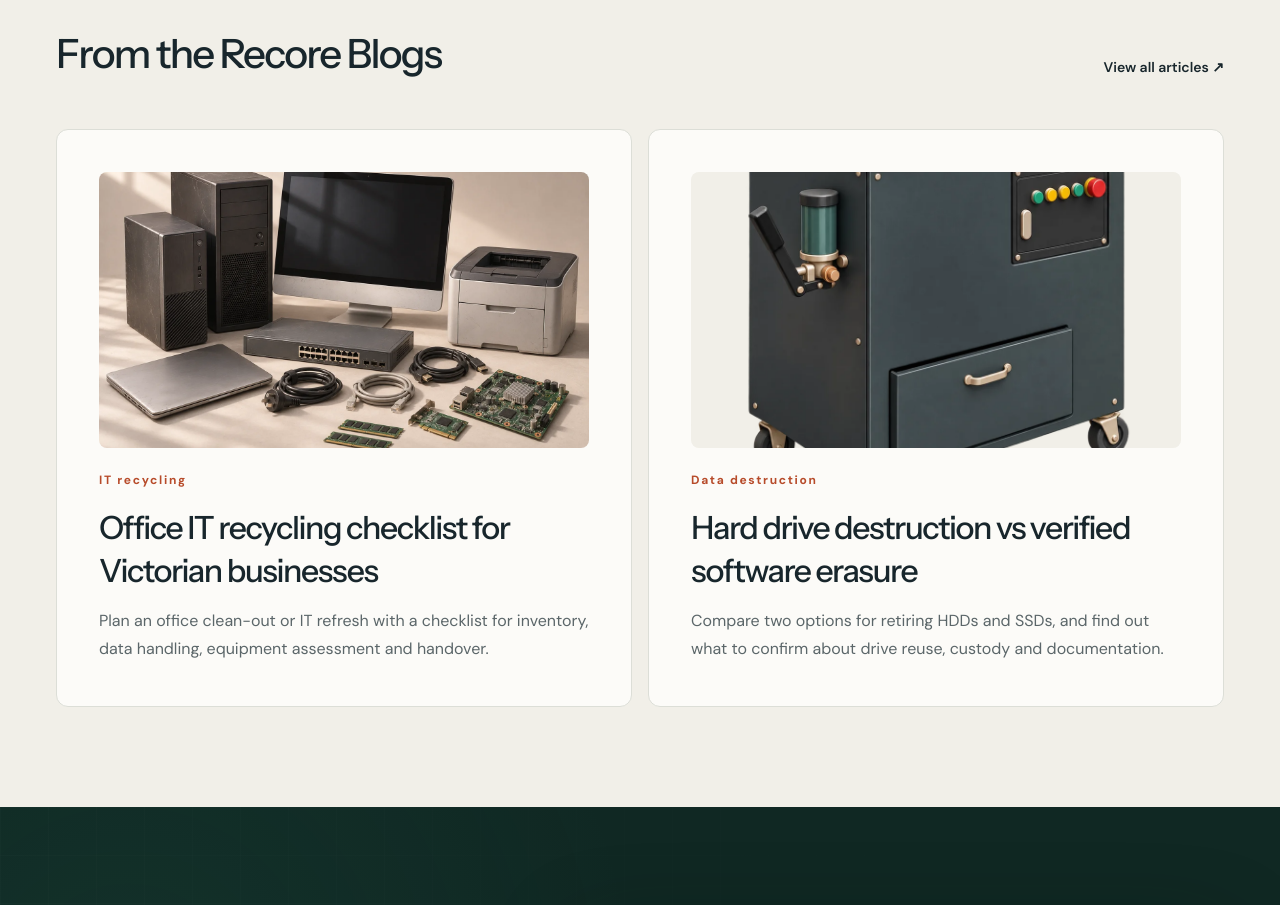
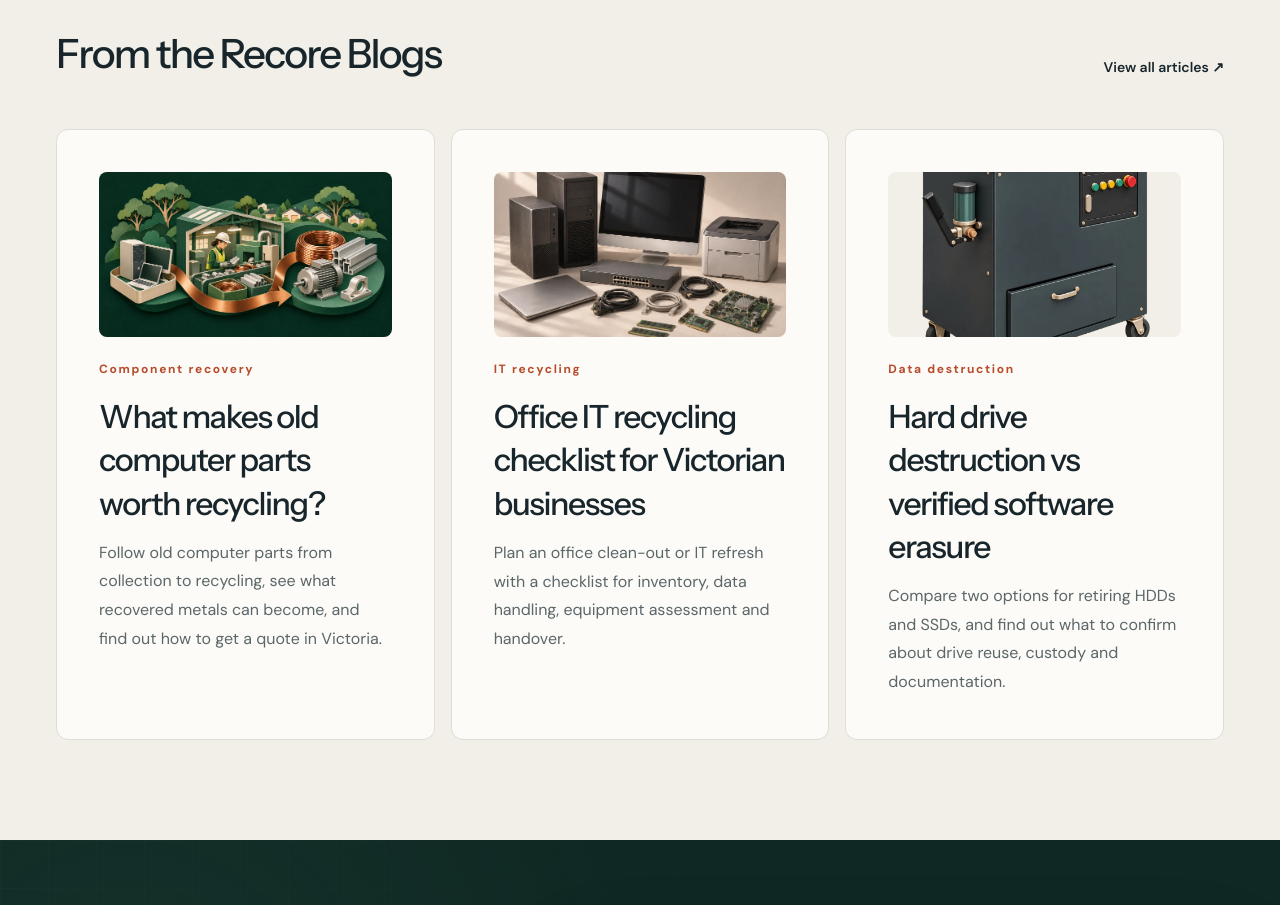
Before and after one commit to kennnnyyen/ewaste, a Next.js app: page / in a window 1280 px wide. Shown: the part 5240-6145 px from the top of the page. Built offline with nearby package versions, Linux system fonts and the light colour scheme.

Commit message:
Publish Recore guide to computer parts recycling

```diff
--- a/app/blog-content.ts
+++ b/app/blog-content.ts
@@ -1,6 +1,79 @@
 import { dataDestructionPath } from "./data-destruction-content";
 
-export const articles = [
+type BlogImage = {
+  src: string;
+  alt: string;
+  width: number;
+  height: number;
+};
+
+type BlogArticle = {
+  slug: string;
+  category: string;
+  title: string;
+  description: string;
+  image: BlogImage;
+  topics: string[];
+  example: string;
+  sections: { heading: string; text: string; illustration?: BlogImage }[];
+  checklist: string[];
+  references?: { label: string; href: string }[];
+  related: { label: string; href: string }[];
+};
+
+export const articles: BlogArticle[] = [
+  {
+    slug: "what-makes-old-computer-parts-worth-recycling",
+    category: "Component recovery",
+    title: "What makes old computer parts worth recycling?",
+    description: "Follow old computer parts from collection to recycling, see what recovered metals can become, and find out how to get a quote in Victoria.",
+    image: {
+      src: "/e-waste-recycling-lifecycle.webp",
+      alt: "A copper ribbon leads from retired computers through a sorting workshop to recovered metal and new components",
+      width: 1440,
+      height: 810,
+    },
+    topics: ["Computer scrap recycling", "Circuit board recycling", "CPU and RAM recycling", "E-waste recovery Victoria"],
+    example: "A Melbourne IT team clears a storeroom and finds a box of loose server memory, a stack of mixed motherboards and six intact desktops. It photographs the memory labels and both sides of a few representative boards, then lists the desktops separately and flags that they still contain drives. Recore can use that breakdown to assess the components and discuss data handling for the desktops.",
+    sections: [
+      {
+        heading: "From office clean-out to a second life",
+        text: "After collection, equipment can be sorted by type and condition. A tested graphics card or a set of compatible RAM may keep another computer running. If you plan to redeploy working equipment, record the model, condition and test result, and agree on how to handle any data-bearing drives. Parts unsuitable for reuse can go to specialist recyclers for dismantling, sorting and material recovery.",
+      },
+      {
+        heading: "What recovered metals can become",
+        text: "Motherboards contain copper tracks, and some contacts use a thin layer of gold to resist corrosion. Aluminium is commonly found in heat sinks. Once recovered and refined to the required grade, copper can go into electrical wiring or motor windings, and aluminium can go into new housings or brackets. The mix of metals varies between parts, so two boxes of the same weight can have different recovery values.",
+      },
+      {
+        heading: "Why proper handling matters for people and waterways",
+        text: "Reusing working parts keeps equipment in service for longer. Recovering metals for manufacturing can reduce demand for newly mined material. Unsafe dumping or burning of electronics can release pollutants into the air, soil and water, exposing workers and nearby communities. Victoria bans e-waste from landfill. Keeping electronics separate from general waste helps reduce these risks and makes material recovery possible.",
+        illustration: {
+          src: "/e-waste-recycling-community.webp",
+          alt: "A family and a cyclist use a path beside a Melbourne creek, with layers of soil and water visible in cross-section",
+          width: 1440,
+          height: 810,
+        },
+      },
+      {
+        heading: "What affects a computer scrap quote?",
+        text: "Recore looks at what you have, its grade, the quantity and condition, and current buying rates. Grade reflects the type and composition of the material. A box of identifiable server boards and a box of mixed boards with attached brackets may be assessed differently. Recore can confirm whether your load has recovery value, whether any charges apply and what the payment terms are before handover.",
+      },
+      {
+        heading: "Photograph what you already have",
+        text: "Group loose boards, CPUs, RAM and graphics cards where practical. Take photos of representative pieces in good light, including readable model markings and both sides of a few boards. Note approximate counts or weights, attached metal or batteries, and which equipment is still assembled. If everything is mixed or still installed, send photos of it as it is and ask Recore what preparation is needed.",
+      },
+    ],
+    checklist: ["Photos showing component types, labels and overall condition", "Approximate count or weight for each group and any intact equipment", "Collection suburb or postcode, preferred timeframe and any data-handling requirements"],
+    references: [
+      { label: "U.S. EPA guide to electronics reuse and recycling", href: "https://www.epa.gov/electronics-batteries-management/electronics-basic-information-research-and-initiatives" },
+      { label: "Victorian Government guidance on the e-waste ban", href: "https://www.vic.gov.au/e-waste-ban" },
+      { label: "World Health Organization fact sheet on e-waste and health", href: "https://www.who.int/news-room/fact-sheets/detail/electronic-waste-(e-waste)" },
+    ],
+    related: [
+      { href: "/recycling/circuit-boards", label: "Circuit board and motherboard recycling" },
+      { href: "/recycling/processors-memory-and-graphics", label: "CPU, RAM and graphics card recycling" },
+    ],
+  },
   {
     slug: "office-it-recycling-checklist",
     category: "IT recycling",
@@ -52,10 +125,10 @@ export const articles = [
     topics: ["Secure data destruction", "Hard drive destruction", "Verified software erasure", "SSD sanitisation"],
     example: "A business retiring 40 laptops wants to redeploy 25 and recycle the rest. It can ask about verified erasure for working drives intended for reuse and physical destruction for drives that have failed or must be destroyed under its policy. The asset register should show the outcome for each drive if serial-number tracking is required.",
     checklist: ["HDDs and SSDs, with model and condition where known", "Which drives should be kept for reuse", "Required method, custody records and evidence"],
-    reference: {
+    references: [{
       label: "NIST SP 800-88 Rev. 2, Guidelines for Media Sanitization",
       href: "https://csrc.nist.gov/pubs/sp/800/88/r2/final",
-    },
+    }],
     sections: [
       {
         heading: "Start with whether the drives will be reused",
```
Also changed, not shown: app/blogs/[slug]/page.tsx (+13 -7 lines), public/e-waste-recycling-community.webp (added), public/e-waste-recycling-lifecycle.webp (added).
